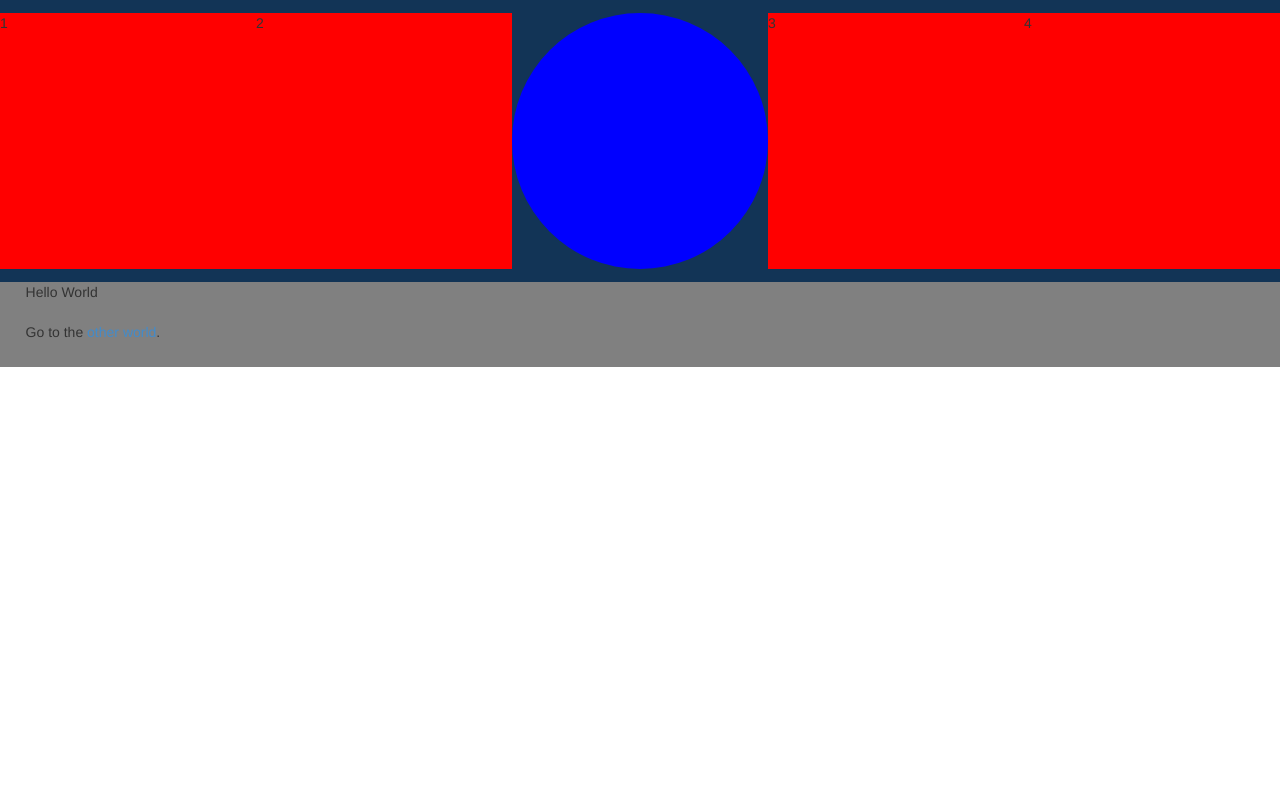
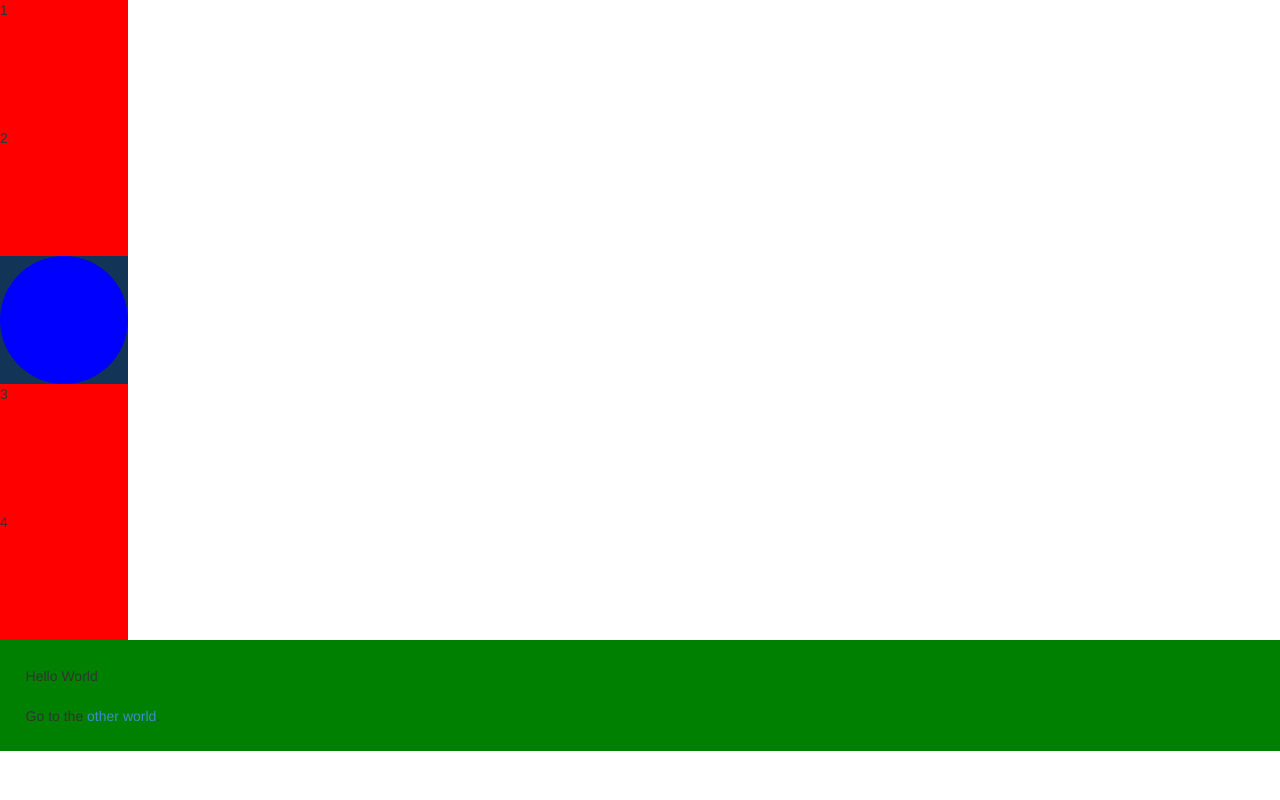
Before and after one commit to thewren/MyWebSite, a Python web app: template templates/home.html in a window 1280 px wide. Run offline with Jinja, Linux system fonts and the light colour scheme; the template is opened without the code that fills it, so the values that code supplies are empty.

Commit message:
Images and Design

```diff
--- a/static/css/style.css
+++ b/static/css/style.css
@@ -80,6 +80,7 @@
 	/* Main Content */
 
 		.main-content	{
+			clear: both;
 			background-color: gray;
 			padding: 2%;
 		}
@@ -91,12 +92,12 @@
 
 /* Display width >= 992px */
 
-@media (min-width: 992px) {
+/*@media (min-width: 992px) {
 
 
 
 
-
+}*/
 
 
 
@@ -105,14 +106,59 @@
 
 /* Display width >= 1200px */
 
-@media (min-width: 1200px) {
+@media (min-width: 992px) {
 
 
 
-/* Blog Post */
+	/* Navigation Bar */
+
+		.nav-bar-container	{
+			width: 10%;
+			/*height: 0; padding-bottom: 100%;*/
+			background-color: #123456;
+			/*border-top: 12px solid #123456; border-bottom: 12px solid #123456;*/
+		}
+
+		.nav-bar	{
+
+			width: 100%;
+			padding-top: 0%; padding-bottom: 0%;
+			background-color: #123456;
+		}
+
+		.nav-bar-button-container	{
+			width: 100%;
+
+		}
+
+		.nav-bar-button	{
+			width: 100%;
+			background-color: red;
+			height: 0; padding-bottom: 100%;
+		}
 
 
 
+	/* Logo */
+
+		.logo	{
+			width: 100%;
+			height: 0; padding-bottom: 100%;
+			background-color: blue;
+			overflow: hidden;
+			border-radius: 1000px;
+		}
+
+		.logo > img	{
+			height: 100%;
+		}
 
 
-/* Navigation button definitions */
+
+	/* Main Content */
+
+		.main-content	{
+			clear: both;
+			background-color: green;
+			padding: 2%;
+		}
```
Also changed, not shown: static/images/AngryFaces_small.gif (added), static/images/Potential Future Backgrounds/Desktop_1.JPG (added), static/images/Potential Future Backgrounds/Desktop_Background_GIF.gif (added), static/images/Potential Future Backgrounds/Gnome_background.gif (added), static/images/Potential Future Backgrounds/IMG_0049.jpg (added), static/images/Potential Future Backgrounds/nobikes.JPG (added), 9 other files.
